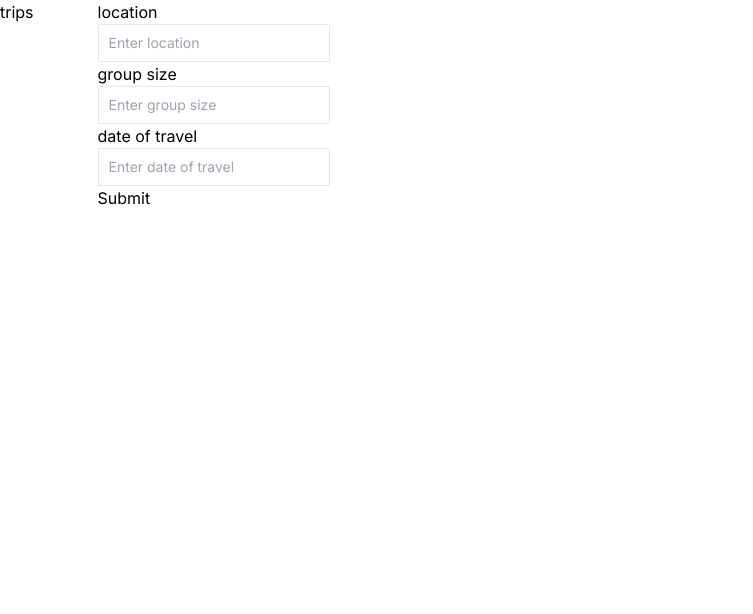
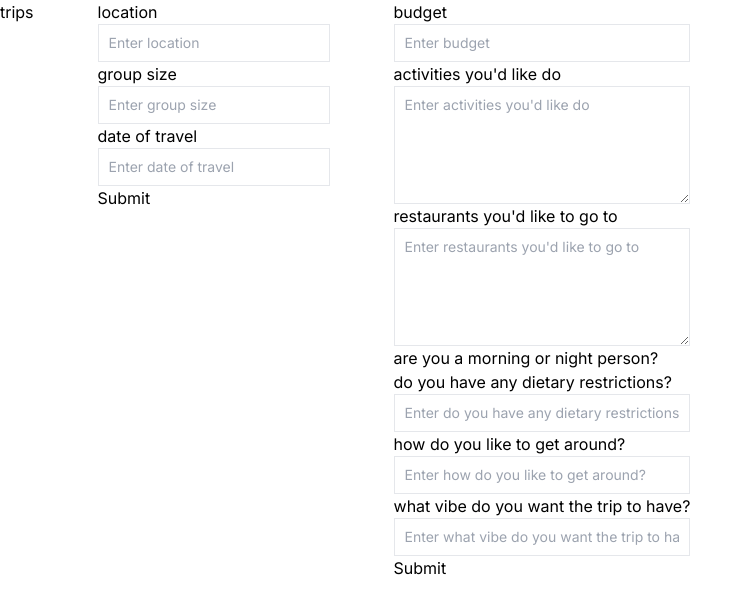
Before and after one commit to nutboltz/tripto, a Next.js app: page / in a window 1280 px wide. Shown: the top 614 px of the page, without its empty margins (0-753 px from the left). Built offline with nearby package versions, Linux system fonts and the light colour scheme.

Commit message:
import tripdetialsform

```diff
--- a/src/app/page.tsx
+++ b/src/app/page.tsx
@@ -1,5 +1,6 @@
 import Image from "next/image";
 import CreateTripForm from "./components/createTripForm";
+import TripDetailsForm from "./components/TripDetailsFrom";
 
 export default function Home() {
   return (
@@ -8,6 +9,7 @@ export default function Home() {
         {/* populate trips on left side */}
         <div>trips</div>
         < CreateTripForm />
+        < TripDetailsForm />
       </div>
     </main>
   );
```
